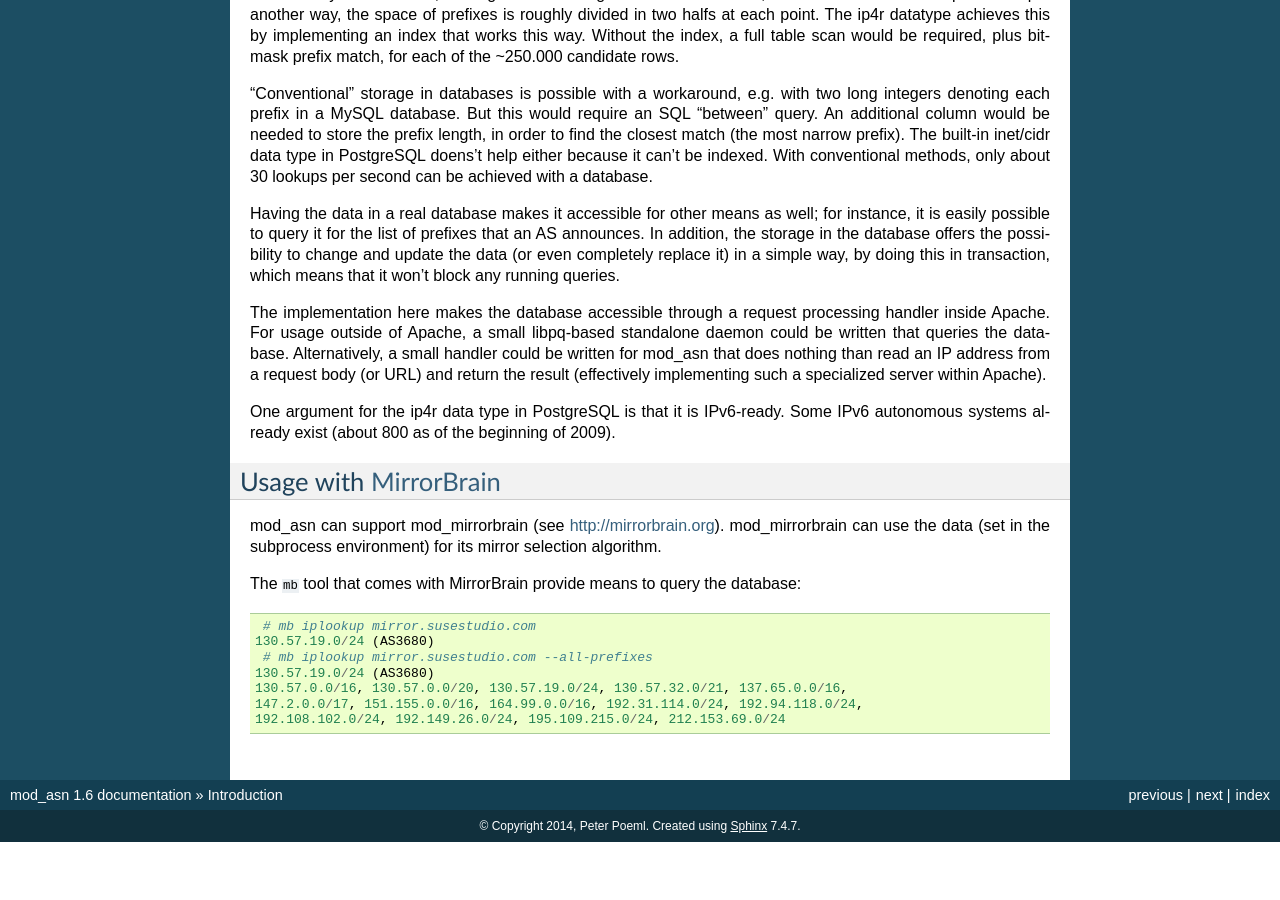
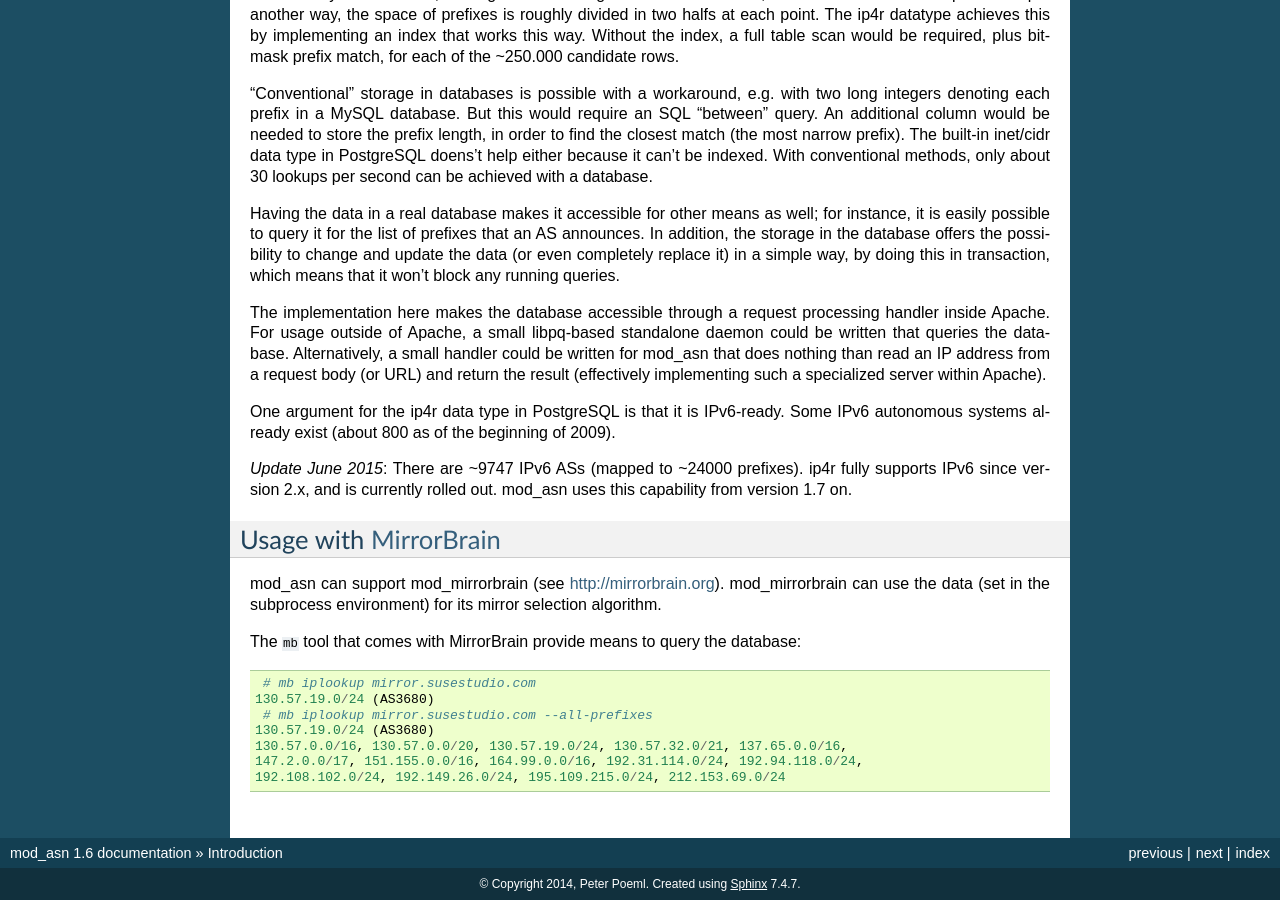
Before and after one commit to poeml/mod_asn, a Sphinx documentation site: the page built from docs/intro.rst, in a window 1280 px wide and 900 px high, scrolled down 710 px. Built offline with Sphinx 7.4.7, drawn with Linux system fonts in a browser that asks for light colours; before the commit the page ends 1552 px from its top, so only the background shows below that.

Commit message:
documentation update about IPv6

```diff
--- a/docs/intro.rst
+++ b/docs/intro.rst
@@ -76,6 +76,10 @@
 Some IPv6 autonomous systems already exist (about 800 as of the beginning of
 2009).
 
+*Update June 2015*: There are ~9747 IPv6 ASs (mapped to ~24000 prefixes). ip4r
+fully supports IPv6 since version 2.x, and is currently rolled out. mod_asn
+uses this capability from version 1.7 on.
+
 
 Usage with :term:`MirrorBrain`
 --------------------------------
```
